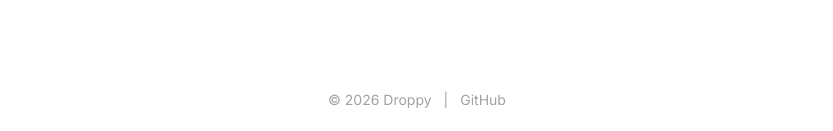
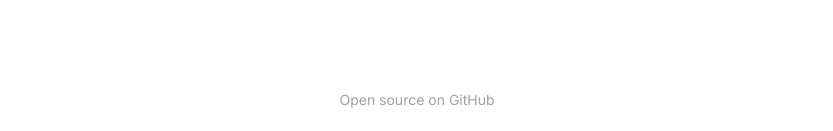
Before and after one commit to xfendi/droppy-space, a Next.js app: page / in a window 1280 px wide. Shown: the part 5238-5369 px from the top of the page, without its empty margins (223-1056 px from the left). Built offline with nearby package versions, Linux system fonts and the light colour scheme.

Commit message:
Update the footer GitHub link
- Remove the copyright label and separators
- Label the link “Open source on GitHub”

```diff
--- a/components/footer.tsx
+++ b/components/footer.tsx
@@ -1,16 +1,13 @@
 import { FOOTER_LINKS } from "@/data/links";
 import Link from "next/link";
-import { Fragment } from "react";
 
 export default function Footer() {
   const linkClassName = "transition-all duration-200 hover:text-neutral-900";
   return (
-    <footer className="mx-auto flex flex-wrap gap-3 w-full shrink-0 justify-center items-center py-6 text-sm text-neutral-400">
-      <p>&copy; 2026 Droppy</p>
+    <footer className="mx-auto flex flex-wrap gap-5 w-full shrink-0 justify-center items-center py-6 text-sm text-neutral-400">
       {FOOTER_LINKS.map(({ href, label, external }) => (
-        <Fragment key={href}>
-          <span aria-hidden="true">|</span>
         <Link
+          key={href}
           href={href}
           target={external ? "_blank" : undefined}
           rel={external ? "noreferrer" : undefined}
@@ -18,7 +15,6 @@
         >
           {label}
         </Link>
-        </Fragment>
       ))}
     </footer>
   );
--- a/data/links.ts
+++ b/data/links.ts
@@ -18,7 +18,7 @@
 ];
 
 export const FOOTER_LINKS: (NavBarLink & { external?: boolean })[] = [
-  { href: GITHUB_REPO_LINK, label: "GitHub", external: true },
+  { href: GITHUB_REPO_LINK, label: "Open source on GitHub", external: true },
 ];
 
 import { ButtonVariant } from "@/components/button";
```
Lines whose indentation alone changed are shown as unchanged.
